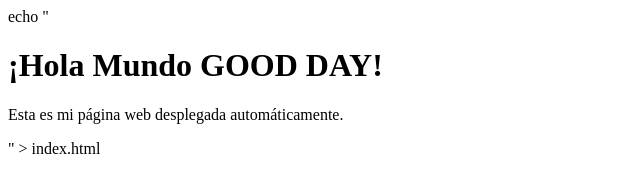
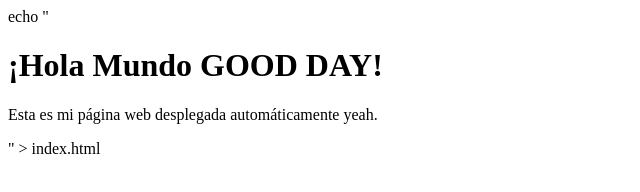
Before and after one commit to maiykt/mi-pagina-web, a plain HTML site: page index.html in a window 1280 px wide. Shown: the full height of the page, 0-640 px from the left. Drawn offline with Linux system fonts and the light colour scheme.

Commit message:
Actualizar contenido de la página

```diff
--- a/index.html
+++ b/index.html
@@ -7,6 +7,6 @@ echo "<!DOCTYPE html>
 </head>
 <body>
   <h1>¡Hola Mundo GOOD DAY!</h1>
-  <p>Esta es mi página web desplegada automáticamente.</p>
+  <p>Esta es mi página web desplegada automáticamente yeah.</p>
 </body>
 </html>" > index.html
```
